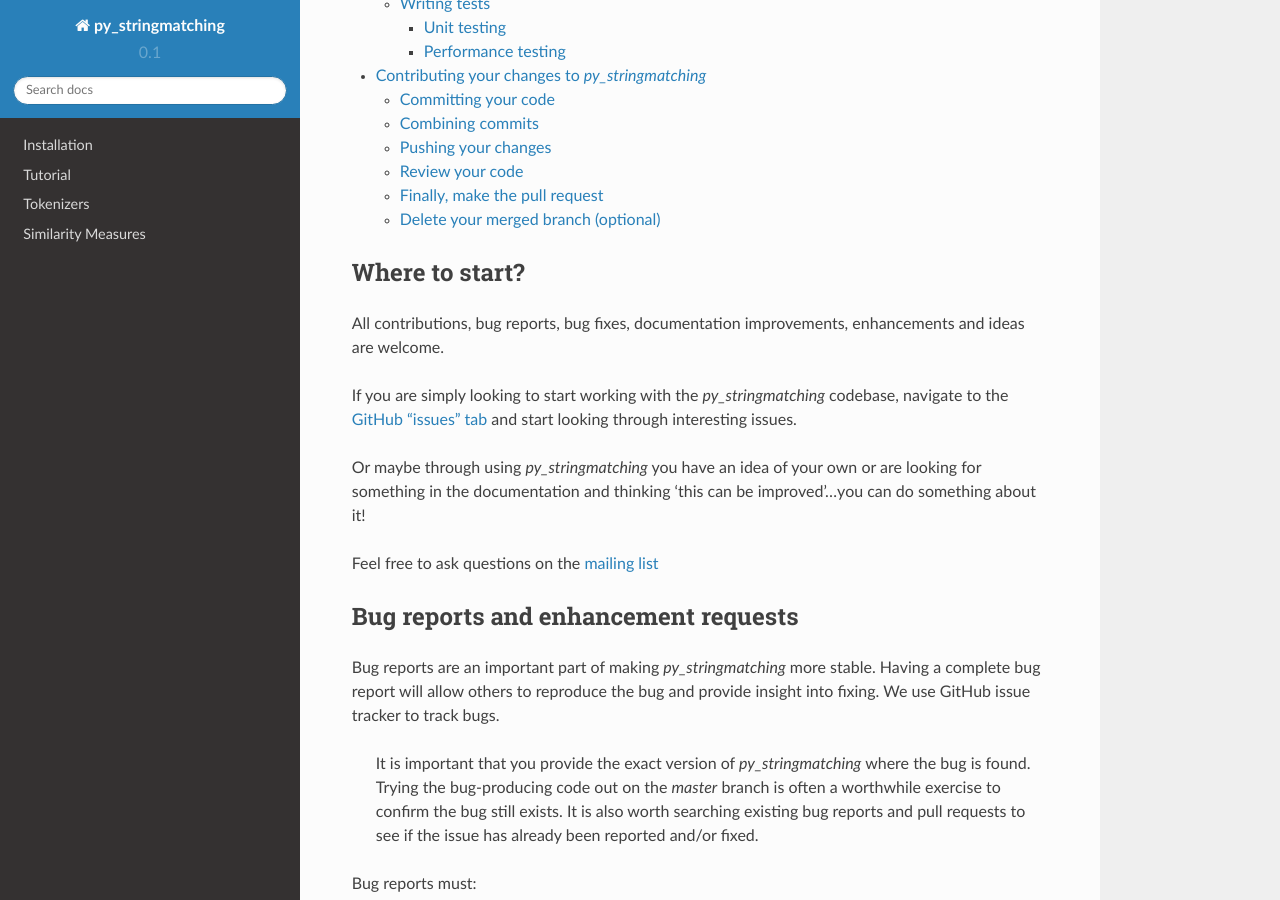
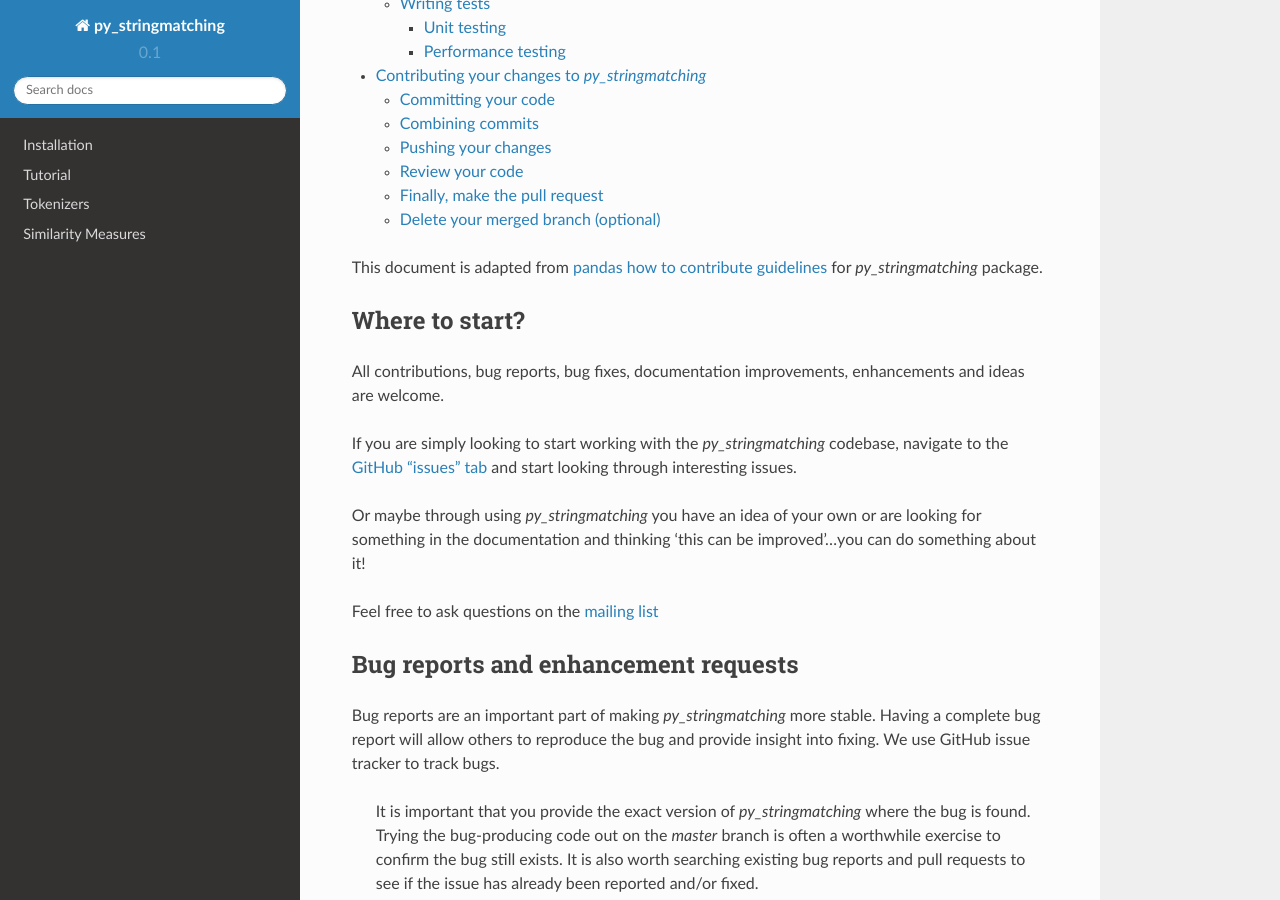
Before and after one commit to wynksaiddestroy/py_stringmatching, a Sphinx documentation site: the page built from docs/contributing.rst, in a window 1280 px wide and 900 px high, scrolled down 612 px. Built offline with Sphinx 7.4.7 and the Read the Docs theme 2.0.0, drawn with Linux system fonts in a browser that asks for light colours.

Commit message:
Update contributing.rst

```diff
--- a/docs/contributing.rst
+++ b/docs/contributing.rst
@@ -6,6 +6,8 @@ Contributing to py_stringmatching
 
 .. contents:: Table of contents:
    :local:
+
+This document is adapted from `pandas how to contribute guidelines <http://pandas.pydata.org/pandas-docs/stable/contributing.html>`_ for *py_stringmatching* package.
 
 Where to start?
 ===============
```
